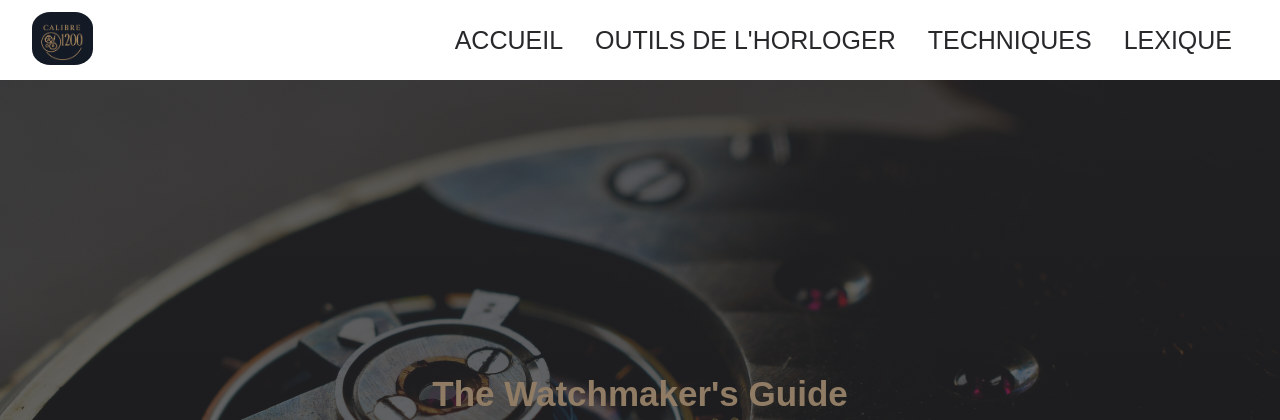
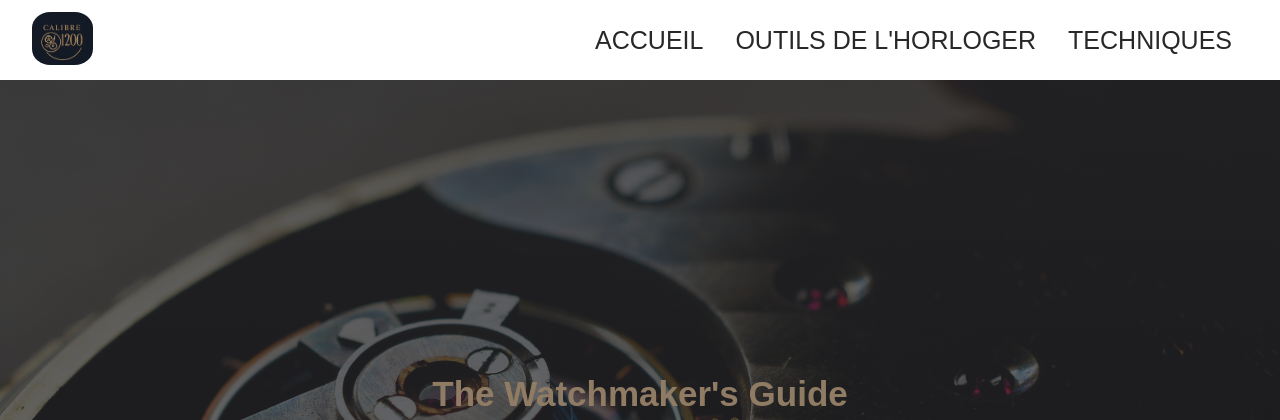
Before and after one commit to YoanMln/WatchMakers-Guide, a PHP site: page / in a window 1280 px wide. Shown: the top 420 px of the page. Run offline with PHP 8.4, Linux system fonts and the light colour scheme; some web fonts are replaced.

Commit message:
delete elem li

```diff
--- a/includes/header.php
+++ b/includes/header.php
@@ -29,9 +29,7 @@
             <li>
                 <a href="index.php?pages=Techniques">Techniques</a>
             </li>
-            <li>
-                <a href="index.php?pages=Lexique">Lexique</a>
-            </li>
+
         </ul>
         <div class="nav-burger">
             <div class="ligne"></div>
```
